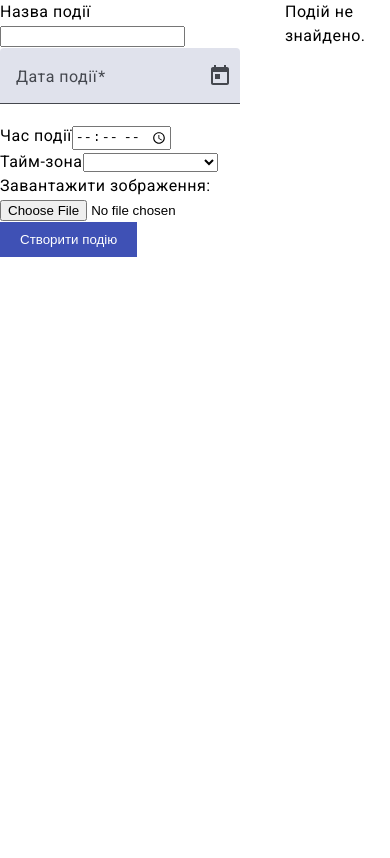
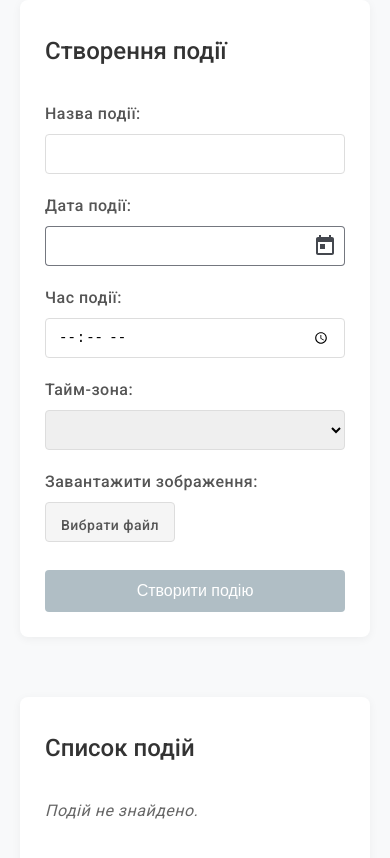
Before and after one commit to VitalikCholan/event-management, an Angular app: page / in a window 390 px wide. Shown: the top 858 px of the page. Built offline with nearby package versions, Linux system fonts and the light colour scheme.

Commit message:
Add style for project

```diff
--- a/src/app/admin/admin/admin.component.css
+++ b/src/app/admin/admin/admin.component.css
@@ -0,0 +1,177 @@
+.section-title {
+  font-size: 24px;
+  font-weight: 500;
+  margin-top: 0;
+  margin-bottom: 25px;
+  color: #333;
+}
+
+.success-message {
+  background-color: #d4edda;
+  color: #155724;
+  padding: 12px 16px;
+  border-radius: 4px;
+  margin-bottom: 20px;
+  font-weight: 500;
+}
+
+.error-message {
+  color: #dc3545;
+  font-size: 12px;
+  margin-top: 5px;
+}
+
+.form-group {
+  margin-bottom: 20px;
+  max-width: 500px;
+}
+
+.form-group label {
+  display: block;
+  margin-bottom: 8px;
+  font-weight: 500;
+  color: #555;
+}
+
+.form-control {
+  width: 100%;
+  padding: 10px 12px;
+  border: 1px solid #ddd;
+  border-radius: 4px;
+  font-size: 14px;
+  transition: border-color 0.2s;
+  box-sizing: border-box;
+  height: 40px;
+}
+
+.form-control:focus {
+  border-color: #1976d2;
+  outline: none;
+}
+
+.date-picker-container {
+  margin-top: 0;
+}
+
+.full-width {
+  width: 100%;
+}
+
+/* Material datepicker customization */
+::ng-deep .mat-mdc-form-field {
+  width: 100%;
+  font-size: 14px;
+}
+
+::ng-deep .mat-mdc-text-field-wrapper {
+  height: 40px;
+  padding: 0 !important;
+  background-color: transparent !important;
+}
+
+::ng-deep .mat-mdc-form-field-flex {
+  height: 40px;
+}
+
+::ng-deep .mdc-text-field--outlined .mdc-notched-outline {
+  border-color: #ddd !important;
+  border-radius: 4px;
+}
+
+::ng-deep
+  .mdc-text-field--outlined:not(
+    .mdc-text-field--disabled
+  ).mdc-text-field--focused
+  .mdc-notched-outline__leading,
+::ng-deep
+  .mdc-text-field--outlined:not(
+    .mdc-text-field--disabled
+  ).mdc-text-field--focused
+  .mdc-notched-outline__notch,
+::ng-deep
+  .mdc-text-field--outlined:not(
+    .mdc-text-field--disabled
+  ).mdc-text-field--focused
+  .mdc-notched-outline__trailing {
+  border-color: #1976d2 !important;
+}
+
+::ng-deep .mat-mdc-form-field-infix {
+  padding: 8px 0 !important;
+  min-height: unset !important;
+}
+
+::ng-deep .mat-mdc-form-field-subscript-wrapper {
+  display: none;
+}
+
+/* File upload styling */
+.file-upload-container {
+  display: flex;
+  margin-top: 5px;
+}
+
+.file-input {
+  position: absolute;
+  width: 0.1px;
+  height: 0.1px;
+  opacity: 0;
+  overflow: hidden;
+  z-index: -1;
+}
+
+.file-upload-btn {
+  display: inline-block;
+  padding: 10px 15px;
+  background-color: #f5f5f5;
+  color: #555;
+  border: 1px solid #ddd;
+  border-radius: 4px;
+  cursor: pointer;
+  font-size: 14px;
+  transition: all 0.2s;
+  height: 40px;
+  box-sizing: border-box;
+}
+
+.file-upload-btn:hover {
+  background-color: #e9e9e9;
+}
+
+/* Image preview */
+.image-preview-container {
+  margin-top: 15px;
+  margin-bottom: 20px;
+  max-width: 500px;
+}
+
+.image-preview {
+  max-width: 100%;
+  max-height: 200px;
+  border-radius: 4px;
+  box-shadow: 0 2px 5px rgba(0, 0, 0, 0.1);
+}
+
+/* Submit button */
+.submit-button {
+  background-color: #1976d2;
+  color: white;
+  border: none;
+  border-radius: 4px;
+  padding: 12px 24px;
+  font-size: 16px;
+  font-weight: 500;
+  cursor: pointer;
+  transition: background-color 0.2s;
+  max-width: 500px;
+  width: 100%;
+}
+
+.submit-button:hover {
+  background-color: #1565c0;
+}
+
+.submit-button:disabled {
+  background-color: #b0bec5;
+  cursor: not-allowed;
+}
--- a/src/app/admin/admin/admin.component.html
+++ b/src/app/admin/admin/admin.component.html
@@ -1,85 +1,107 @@
+<h2 class="section-title">Створення події</h2>
+
 @if (successMessage) {
-<div style="color: green; margin-bottom: 10px">{{ successMessage }}</div>
+<div class="success-message">{{ successMessage }}</div>
 }
 
 <form [formGroup]="eventForm" (ngSubmit)="onSubmit()">
-  <div>
-    <label for="title">Назва події</label>
-    <input id="title" type="text" formControlName="title" required />
+  <div class="form-group">
+    <label for="title">Назва події:</label>
+    <input
+      id="title"
+      type="text"
+      formControlName="title"
+      class="form-control"
+      required
+    />
     @if (eventForm.get('title')?.invalid && eventForm.get('title')?.touched) {
-    <div style="color: red">Назва події обов'язкова</div>
+    <div class="error-message">Назва події обов'язкова</div>
     }
   </div>
 
-  <mat-form-field appearance="fill">
-    <mat-label>Дата події</mat-label>
-    <input matInput [matDatepicker]="picker" formControlName="date" required />
+  <div class="form-group">
+    <label for="date">Дата події:</label>
+    <div class="date-picker-container">
+      <mat-form-field appearance="outline" class="full-width">
+        <input
+          matInput
+          [matDatepicker]="picker"
+          formControlName="date"
+          required
+        />
         <mat-datepicker-toggle matSuffix [for]="picker"></mat-datepicker-toggle>
         <mat-datepicker #picker></mat-datepicker>
       </mat-form-field>
-
+    </div>
     @if (eventForm.get('date')?.errors?.['required'] &&
     eventForm.get('date')?.touched) {
-  <div style="color: red">Дата події обов'язкова</div>
+    <div class="error-message">Дата події обов'язкова</div>
     } @if (eventForm.get('date')?.errors?.['notFuture'] &&
     eventForm.get('date')?.touched) {
-  <div style="color: red">Дата події має бути у майбутньому</div>
-  }
-
-  <div>
-    <label for="time">Час події</label>
-    <input id="time" type="time" formControlName="time" required />
-    @if (eventForm.get('time')?.invalid && eventForm.get('time')?.touched) {
-    <div style="color: red">Час події обов'язковий</div>
+    <div class="error-message">Дата події має бути у майбутньому</div>
     }
   </div>
 
-  <div>
-    <label for="timezone">Тайм-зона</label>
-    <select id="timezone" formControlName="timezone" required>
+  <div class="form-group">
+    <label for="time">Час події:</label>
+    <input
+      id="time"
+      type="time"
+      formControlName="time"
+      class="form-control"
+      required
+    />
+    @if (eventForm.get('time')?.invalid && eventForm.get('time')?.touched) {
+    <div class="error-message">Час події обов'язковий</div>
+    }
+  </div>
+
+  <div class="form-group">
+    <label for="timezone">Тайм-зона:</label>
+    <select
+      id="timezone"
+      formControlName="timezone"
+      class="form-control"
+      required
+    >
       @for (tz of ['Europe/Kyiv', 'America/New_York', 'Asia/Tokyo']; track tz) {
       <option [value]="tz">{{ tz }}</option>
       }
     </select>
     @if (eventForm.get('timezone')?.invalid &&
     eventForm.get('timezone')?.touched) {
-    <div style="color: red">Тайм-зона обов'язкова</div>
+    <div class="error-message">Тайм-зона обов'язкова</div>
     }
   </div>
 
-  <div>
+  <div class="form-group">
     <label>Завантажити зображення:</label>
+    <div class="file-upload-container">
       <input
         type="file"
+        class="file-input"
         (change)="onImageSelected($event)"
         accept="image/*"
         required
+        id="fileUpload"
       />
+      <label for="fileUpload" class="file-upload-btn">Вибрати файл</label>
+    </div>
     @if (eventForm.get('image')?.invalid && eventForm.get('image')?.touched) {
-    <div style="color: red">Зображення обов'язкове</div>
+    <div class="error-message">Зображення обов'язкове</div>
     }
   </div>
 
   @if (imagePreview) {
-  <div>
-    <img
-      [src]="imagePreview"
-      alt="Preview"
-      style="max-width: 200px; margin-top: 10px"
-    />
+  <div class="image-preview-container">
+    <img [src]="imagePreview" alt="Preview" class="image-preview" />
   </div>
   }
 
   <button
     type="submit"
     [disabled]="eventForm.invalid || submitting"
-    style="
-      background-color: #3f51b5;
-      color: white;
-      border: none;
-      padding: 10px 20px;
-      cursor: pointer;
-    "
+    class="submit-button"
   >
     Створити подію
   </button>
--- a/src/app/app.component.css
+++ b/src/app/app.component.css
@@ -0,0 +1,46 @@
+/* Global styles */
+:host {
+  font-family: "Roboto", Arial, sans-serif;
+  display: block;
+  color: #333;
+}
+
+.app-container {
+  width: 100%;
+  min-height: 100vh;
+  background-color: #f8f9fa;
+}
+
+/* Main Content */
+main {
+  max-width: 1200px;
+  margin: 0 auto;
+  padding: 0 20px;
+}
+
+.content-container {
+  display: flex;
+  gap: 30px;
+  flex-wrap: wrap;
+}
+
+.card {
+  flex: 1;
+  min-width: 300px;
+  background: white;
+  border-radius: 8px;
+  box-shadow: 0 2px 10px rgba(0, 0, 0, 0.05);
+  padding: 25px;
+  margin-bottom: 30px;
+}
+
+/* Responsive design */
+@media (max-width: 768px) {
+  .content-container {
+    flex-direction: column;
+  }
+
+  .card {
+    flex: 1 1 100%;
+  }
+}
--- a/src/app/app.component.html
+++ b/src/app/app.component.html
@@ -1,8 +1,13 @@
-<div style="display: flex; gap: 32px">
-  <div style="flex: 1">
-    <app-admin></app-admin>
-  </div>
-  <div style="flex: 1">
-    <app-events></app-events>
-  </div>
+<div class="app-container">
+  <main>
+    <div class="content-container">
+      <div class="card">
+        <app-admin></app-admin>
+      </div>
+
+      <div class="card">
+        <app-events></app-events>
+      </div>
+    </div>
+  </main>
 </div>
--- a/src/app/events/events/events.component.css
+++ b/src/app/events/events/events.component.css
@@ -0,0 +1,101 @@
+.section-title {
+  font-size: 24px;
+  font-weight: 500;
+  margin-top: 0;
+  margin-bottom: 25px;
+  color: #333;
+}
+
+.no-events {
+  color: #666;
+  font-style: italic;
+  margin-bottom: 20px;
+}
+
+.events-list {
+  display: flex;
+  flex-direction: column;
+  gap: 20px;
+}
+
+.event-card {
+  display: flex;
+  background: white;
+  border: 1px solid #eee;
+  border-radius: 8px;
+  padding: 16px;
+  box-shadow: 0 2px 8px rgba(0, 0, 0, 0.05);
+  transition: all 0.2s ease;
+}
+
+.event-card:hover {
+  box-shadow: 0 4px 12px rgba(0, 0, 0, 0.1);
+  transform: translateY(-2px);
+}
+
+.event-image-container {
+  width: 200px;
+  height: 200px;
+  margin-right: 16px;
+  border-radius: 6px;
+  overflow: hidden;
+  flex-shrink: 0;
+}
+
+.event-image {
+  width: 100%;
+  height: 100%;
+  object-fit: cover;
+}
+
+.event-image-placeholder {
+  width: 100%;
+  height: 100%;
+  background-color: #f5f5f5;
+  display: flex;
+  align-items: center;
+  justify-content: center;
+  color: #aaa;
+  font-size: 12px;
+}
+
+.event-details {
+  flex-grow: 1;
+}
+
+.event-title {
+  margin: 0 0 10px 0;
+  font-size: 18px;
+  font-weight: 500;
+  color: #333;
+}
+
+.event-time {
+  margin: 0 0 6px 0;
+  font-size: 14px;
+  color: #555;
+  display: flex;
+  flex-direction: column;
+}
+
+.time-label {
+  font-weight: 500;
+  margin-bottom: 2px;
+}
+
+.time-value {
+  color: #666;
+}
+
+@media (max-width: 480px) {
+  .event-card {
+    flex-direction: column;
+  }
+
+  .event-image-container {
+    width: 100%;
+    height: 140px;
+    margin-right: 0;
+    margin-bottom: 12px;
+  }
+}
--- a/src/app/events/events/events.component.html
+++ b/src/app/events/events/events.component.html
@@ -1,58 +1,33 @@
+<h2 class="section-title">Список подій</h2>
+
 @if (formattedEvents.length === 0) {
-<p>Подій не знайдено.</p>
-} @for (item of formattedEvents; track item.event.id) {
-<div
-  style="
-    border: 1px solid #d08f8f;
-    margin-bottom: 16px;
-    padding: 16px;
-    border-radius: 8px;
-    box-shadow: 0 1px 3px rgba(0, 0, 0, 0.1);
-    max-width: 400px;
-    display: flex;
-  "
->
-  <div
-    style="
-      margin-right: 16px;
-      width: 80px;
-      height: 80px;
-      overflow: hidden;
-      border-radius: 4px;
-    "
-  >
+<p class="no-events">Подій не знайдено.</p>
+}
+
+<div class="events-list">
+  @for (item of formattedEvents; track item.event.id) {
+  <div class="event-card">
+    <div class="event-image-container">
       @if (item.event.image) {
-    <img
-      [src]="item.event.image"
-      alt="Event image"
-      style="width: 100%; height: 100%; object-fit: cover"
-    />
+      <img [src]="item.event.image" alt="Event image" class="event-image" />
       } @else {
-    <div
-      style="
-        width: 100%;
-        height: 100%;
-        background-color: #f0f0f0;
-        display: flex;
-        align-items: center;
-        justify-content: center;
-      "
-    >
-      <span style="color: #999">No image</span>
+      <div class="event-image-placeholder">
+        <span>No image</span>
       </div>
       }
     </div>
 
-  <div>
-    <h3 style="margin-top: 0; margin-bottom: 8px; font-size: 18px">
-      {{ item.event.title }}
-    </h3>
-    <p style="margin: 0 0 4px 0; font-size: 14px">
-      <strong>Оригінальний час:</strong> {{ item.originalTime }}
+    <div class="event-details">
+      <h3 class="event-title">{{ item.event.title }}</h3>
+      <p class="event-time">
+        <span class="time-label">Оригінальний час:</span>
+        <span class="time-value">{{ item.originalTime }}</span>
       </p>
-    <p style="margin: 0; font-size: 14px">
-      <strong>Локальний час:</strong> {{ item.localTime }}
+      <p class="event-time">
+        <span class="time-label">Локальний час:</span>
+        <span class="time-value">{{ item.localTime }}</span>
       </p>
     </div>
   </div>
   }
+</div>
```
Lines whose indentation alone changed are shown as unchanged.
